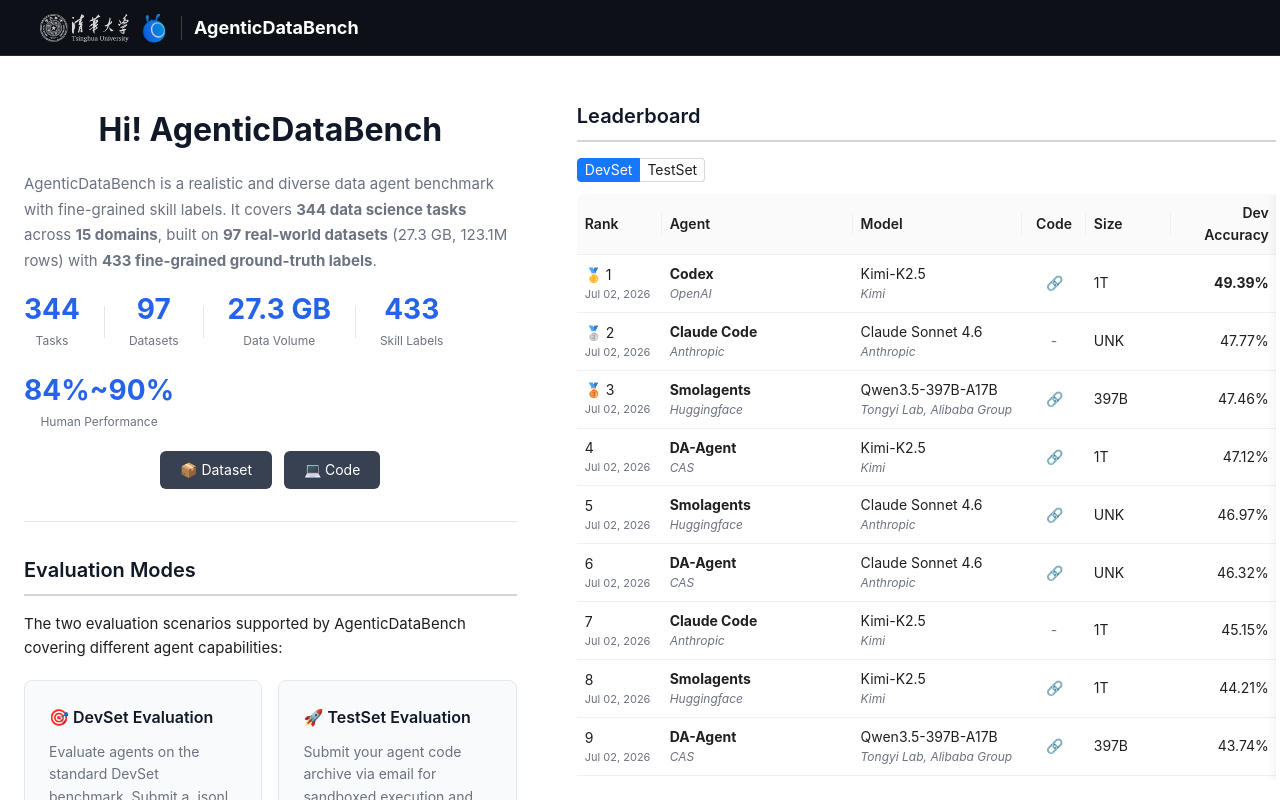
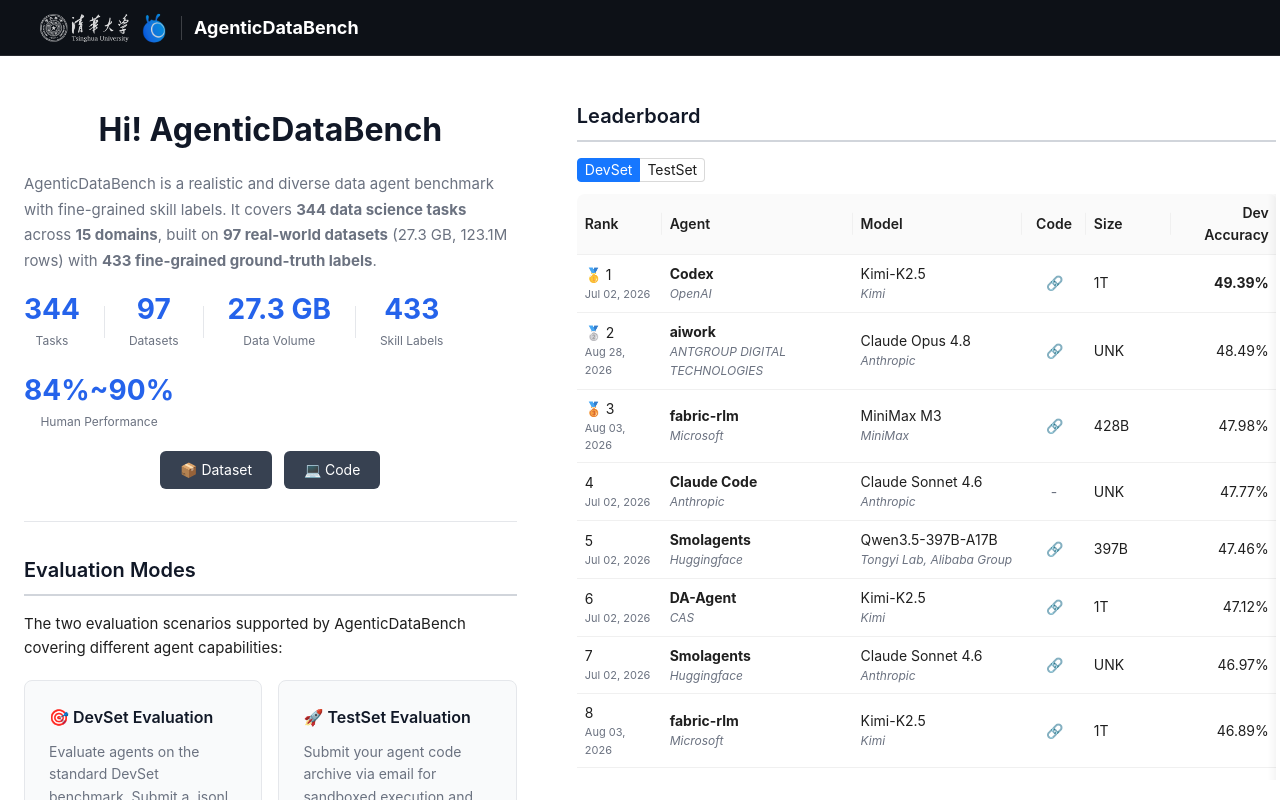
Before and after one commit to AgenticDataBench/AgenticDataBench.github.io, a Vue app: page /#/ in a window 1280 px wide. Shown: the top 800 px of the page. Built offline with nearby package versions, Linux system fonts and the light colour scheme.

Commit message:
feat: update leaderboard scores

```diff
--- a/public/leaderboard.json
+++ b/public/leaderboard.json
@@ -1,6 +1,18 @@
 [
   {
     "rank": 1,
+    "agent": "aiwork",
+    "agentAffiliation": "ANTGROUP DIGITAL TECHNOLOGIES",
+    "model": "Claude Opus 4.8",
+    "modelAffiliation": "Anthropic",
+    "code": "https://aiwork.dtagi.cn/home",
+    "size": "UNK",
+    "date": "Aug 28, 2026",
+    "dev": "48.49",
+    "test": "47.73"
+  },
+  {
+    "rank": 2,
     "agent": "Codex",
     "agentAffiliation": "OpenAI",
     "model": "Kimi-K2.5",
@@ -12,7 +24,7 @@
     "test": "47.28"
   },
   {
-    "rank": 2,
+    "rank": 3,
     "agent": "Smolagents",
     "agentAffiliation": "Huggingface",
     "model": "Qwen3.5-397B-A17B",
@@ -24,7 +36,7 @@
     "test": "46.13"
   },
   {
-    "rank": 3,
+    "rank": 4,
     "agent": "Smolagents",
     "agentAffiliation": "Huggingface",
     "model": "Claude Sonnet 4.6",
@@ -36,7 +48,7 @@
     "test": "46.10"
   },
   {
-    "rank": 4,
+    "rank": 5,
     "agent": "DA-Agent",
     "agentAffiliation": "CAS",
     "model": "Qwen3.5-397B-A17B",
@@ -48,7 +60,7 @@
     "test": "45.94"
   },
   {
-    "rank": 5,
+    "rank": 6,
     "agent": "DA-Agent",
     "agentAffiliation": "CAS",
     "model": "Claude Sonnet 4.6",
@@ -60,7 +72,7 @@
     "test": "45.43"
   },
   {
-    "rank": 6,
+    "rank": 7,
     "agent": "Claude Code",
     "agentAffiliation": "Anthropic",
     "model": "Claude Sonnet 4.6",
@@ -72,7 +84,7 @@
     "test": "43.62"
   },
   {
-    "rank": 7,
+    "rank": 8,
     "agent": "Smolagents",
     "agentAffiliation": "Huggingface",
     "model": "Kimi-K2.5",
@@ -84,7 +96,7 @@
     "test": "42.69"
   },
   {
-    "rank": 8,
+    "rank": 9,
     "agent": "Claude Code",
     "agentAffiliation": "Anthropic",
     "model": "Kimi-K2.5",
@@ -96,7 +108,7 @@
     "test": "42.21"
   },
   {
-    "rank": 9,
+    "rank": 10,
     "agent": "Claude Code",
     "agentAffiliation": "Anthropic",
     "model": "Qwen3.5-397B-A17B",
@@ -108,7 +120,7 @@
     "test": "41.95"
   },
   {
-    "rank": 10,
+    "rank": 11,
     "agent": "Codex",
     "agentAffiliation": "OpenAI",
     "model": "Qwen3.5-397B-A17B",
@@ -120,7 +132,7 @@
     "test": "41.56"
   },
   {
-    "rank": 11,
+    "rank": 12,
     "agent": "DA-Agent",
     "agentAffiliation": "CAS",
     "model": "Kimi-K2.5",
@@ -132,7 +144,7 @@
     "test": "39.08"
   },
   {
-    "rank": 12,
+    "rank": 13,
     "agent": "Codex",
     "agentAffiliation": "OpenAI",
     "model": "Claude Sonnet 4.6",
@@ -142,5 +154,27 @@
     "date": "Jul 02, 2026",
     "dev": "31.83",
     "test": "31.13"
+  },
+  {
+    "rank": 14,
+    "agent": "fabric-rlm",
+    "agentAffiliation": "Microsoft",
+    "model": "MiniMax M3",
+    "modelAffiliation": "MiniMax",
+    "code": "https://github.com/pawarbi/fabric-rlm-core",
+    "size": "428B",
+    "date": "Aug 03, 2026",
+    "dev": "47.98"
+  },
+  {
+    "rank": 15,
+    "agent": "fabric-rlm",
+    "agentAffiliation": "Microsoft",
+    "model": "Kimi-K2.5",
+    "modelAffiliation": "Kimi",
+    "code": "https://github.com/pawarbi/fabric-rlm-core",
+    "size": "1T",
+    "date": "Aug 03, 2026",
+    "dev": "46.89"
   }
 ]
--- a/src/components/Leaderboard.vue
+++ b/src/components/Leaderboard.vue
@@ -30,8 +30,8 @@
         <span v-else style="color: var(--color-text-secondary);">-</span>
       </template>
       <template v-if="column.key === 'score'">
-        <strong v-if="record.rank === 1">{{ scoreValue(record) }}%</strong>
-        <span v-else>{{ scoreValue(record) }}%</span>
+        <strong v-if="record.rank === 1">{{ scoreText(record) }}</strong>
+        <span v-else>{{ scoreText(record) }}</span>
       </template>
     </template>
   </a-table>
@@ -65,13 +65,19 @@
   return [...baseColumns, scoreColumn]
 })
 
-function scoreValue(record: LeaderboardEntry) {
+function scoreValue(record: LeaderboardEntry): string | undefined {
   return isTestMode.value ? record.test : record.dev
+}
+
+function scoreText(record: LeaderboardEntry): string {
+  const score = scoreValue(record)
+  return score ? `${score}%` : '—'
 }
 
 // Parse a score string (e.g. "34.46") into a number suitable for sorting.
 function scoreNumber(record: LeaderboardEntry): number {
-  const raw = isTestMode.value ? record.test : record.dev
+  const raw = scoreValue(record)
+  if (!raw) return -Infinity
   const n = parseFloat(raw)
   return isNaN(n) ? -Infinity : n
 }
@@ -82,6 +88,7 @@
 // metrics, so it must be recomputed here for the other view to be correct.
 const sortedData = computed<LeaderboardEntry[]>(() => {
   return [...props.data]
+    .filter((record) => scoreNumber(record) !== -Infinity)
     .sort((a, b) => scoreNumber(b) - scoreNumber(a))
     .map((record, index) => ({ ...record, rank: index + 1 }))
 })
--- a/src/types/index.ts
+++ b/src/types/index.ts
@@ -8,5 +8,5 @@
   size: string
   date: string
   dev: string
-  test: string
+  test?: string
 }
```
Also changed, not shown: data/leaderboard.json (+45 -11 lines).
